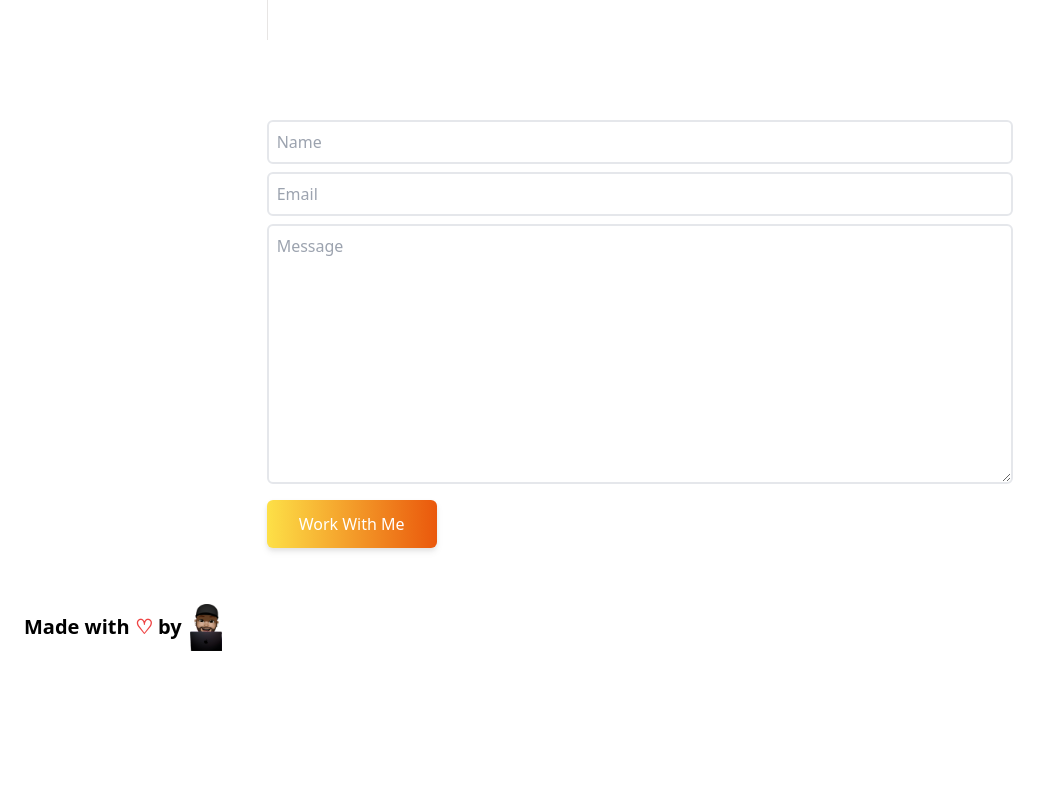
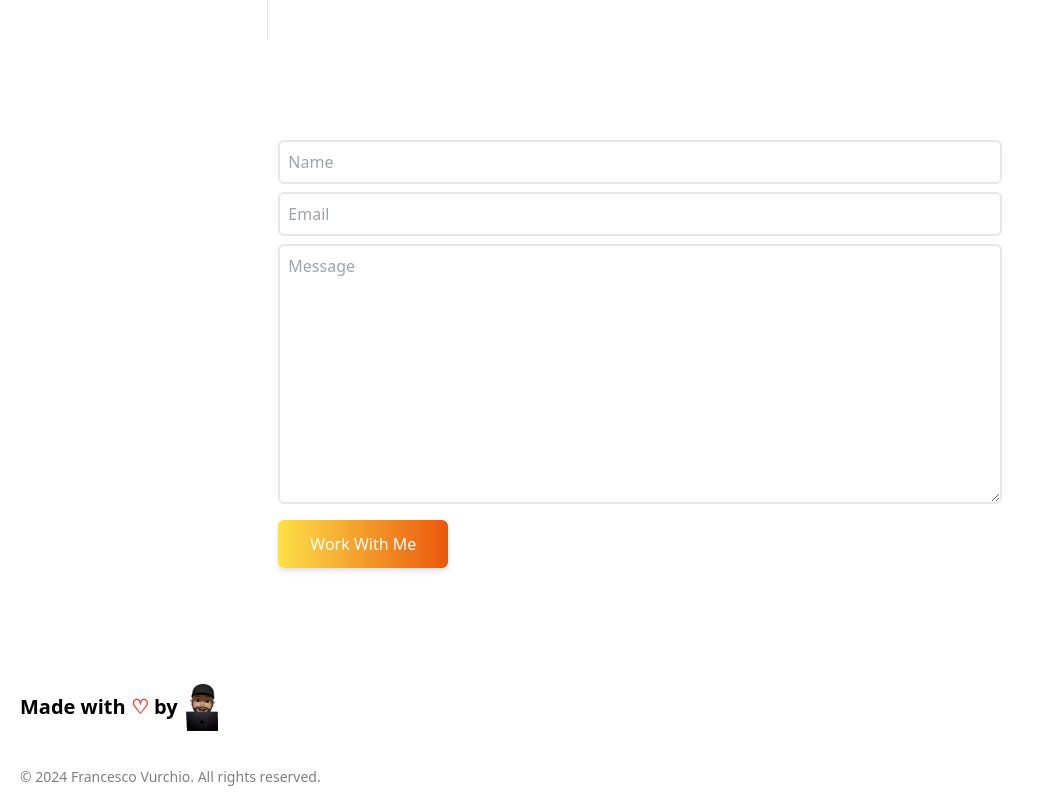
Before and after one commit to munaciella/personal-portfolio, a React (Vite) app: page / in a window 1280 px wide. Shown: the part 1760-2567 px from the top of the page, without its empty margins (0-1056 px from the left). Before the commit the page ends 2427 px from the top, so only its background shows below. Built offline with nearby package versions, Linux system fonts and the light colour scheme.

Commit message:
add footer and styling

```diff
--- a/src/App.tsx
+++ b/src/App.tsx
@@ -30,8 +30,8 @@ const App: React.FC = () => {
       <Portfolio/>
       <Timeline/>
       <Contact/>
+      <Ending/>
       <Footer/>
-      <Ending/>
     </div>
   );
 };
--- a/src/Components/Contact.tsx
+++ b/src/Components/Contact.tsx
@@ -2,7 +2,7 @@ import React from 'react';
 
 export const Contact: React.FC = () => {
   return (
-    <div className="flex flex-col mb-10 mx-auto">
+    <div className="flex flex-col mb-20 mx-auto p-5">
       <div className="flex justify-center items-center">
         <form
         action="https://getform.io/f/lejxRBbj"
--- a/src/Components/Ending.tsx
+++ b/src/Components/Ending.tsx
@@ -1,12 +1,17 @@
-import React from 'react'
+import React from 'react';
 
 export const Ending: React.FC = () => {
 
-    return (
-        <div className="relative bottom-0 left-0 p-4 ml-2 flex items-center">
-            <p className='font-semibold text-xl'>Made with <span className="text-red-500">♡</span> by</p>
-  <img className="w-8 h-auto ml-2" src="public/assets/FranIcon.png" alt="Francesco's Image" />
-</div>
-
-    )
-}
+  return (
+    <div className="relative bottom-0 left-0 p-3 ml-2 m flex items-center py-4">
+      <p className="font-semibold text-xl">
+        Made with <span className="text-red-500">♡</span> by
+      </p>
+      <img
+        className="w-8 h-auto ml-2"
+        src="public/assets/FranIcon.png"
+        alt="Francesco's Image"
+      />
+    </div>
+  );
+};
--- a/src/Components/Footer.tsx
+++ b/src/Components/Footer.tsx
@@ -1,10 +1,23 @@
-import React from 'react'
+import React from 'react';
 
 export const Footer: React.FC = () => {
-
     return (
-        <div>
-
+        <div className="relative bottom-0 right-0 py-5 ml-2 p-3 mt-0">
+          <div className="flex items-center">
+            <p className="text-sm opacity-50">
+              &copy; {new Date().getFullYear()} Francesco Vurchio. All rights reserved.
+            </p>
+          </div>
         </div>
-    )
-}
+      );
+//   return (
+//     <div className="relative bottom-0 right-0" >
+//     <div className="absolute p-3 ml-2 m flex items-center py-4">
+//       <p className="text-sm mt-5 opacity-50">
+//         &copy; {new Date().getFullYear()} Francesco Vurchio. All rights
+//         reserved.
+//       </p>
+//     </div>
+//     </div>
+//   );
+};
```
